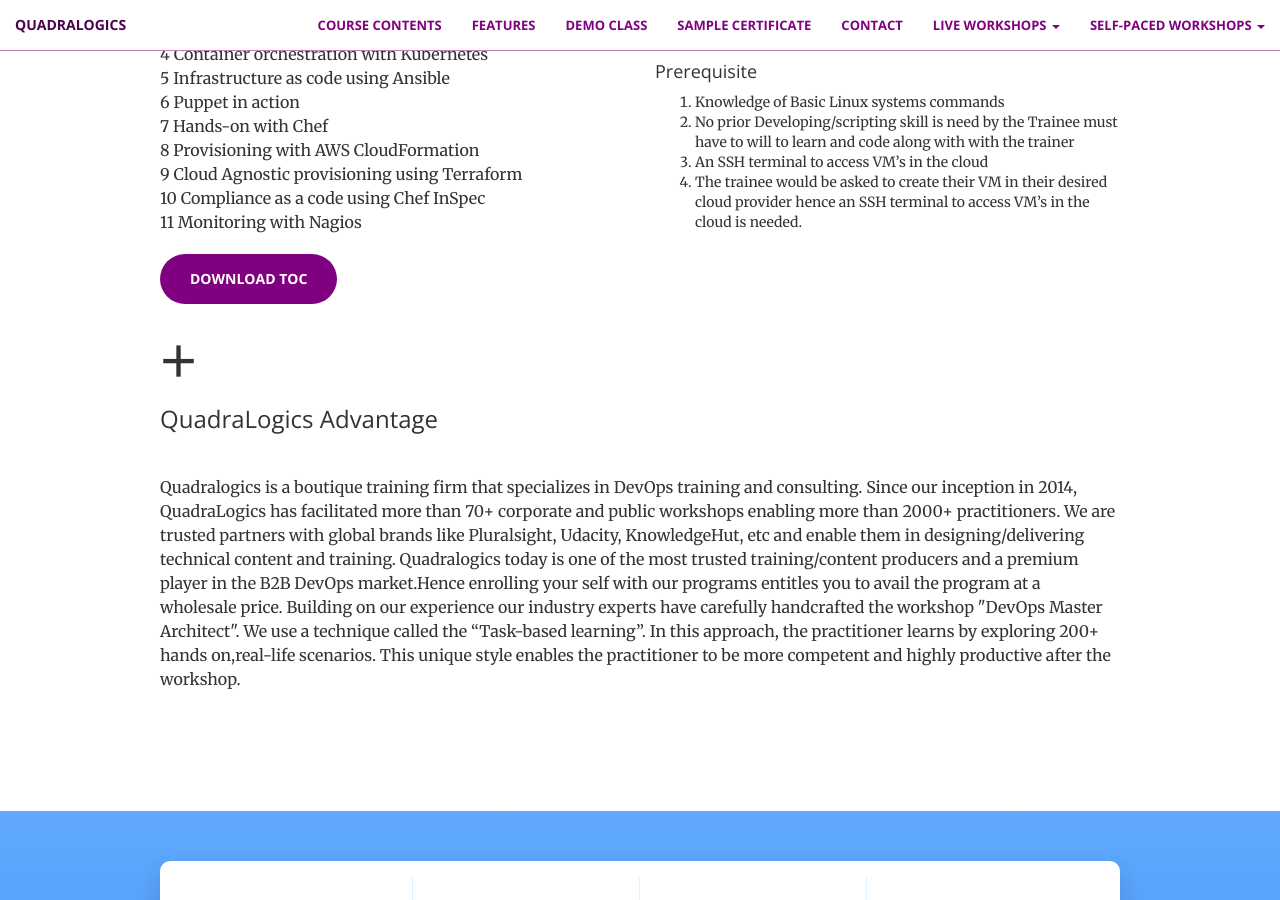
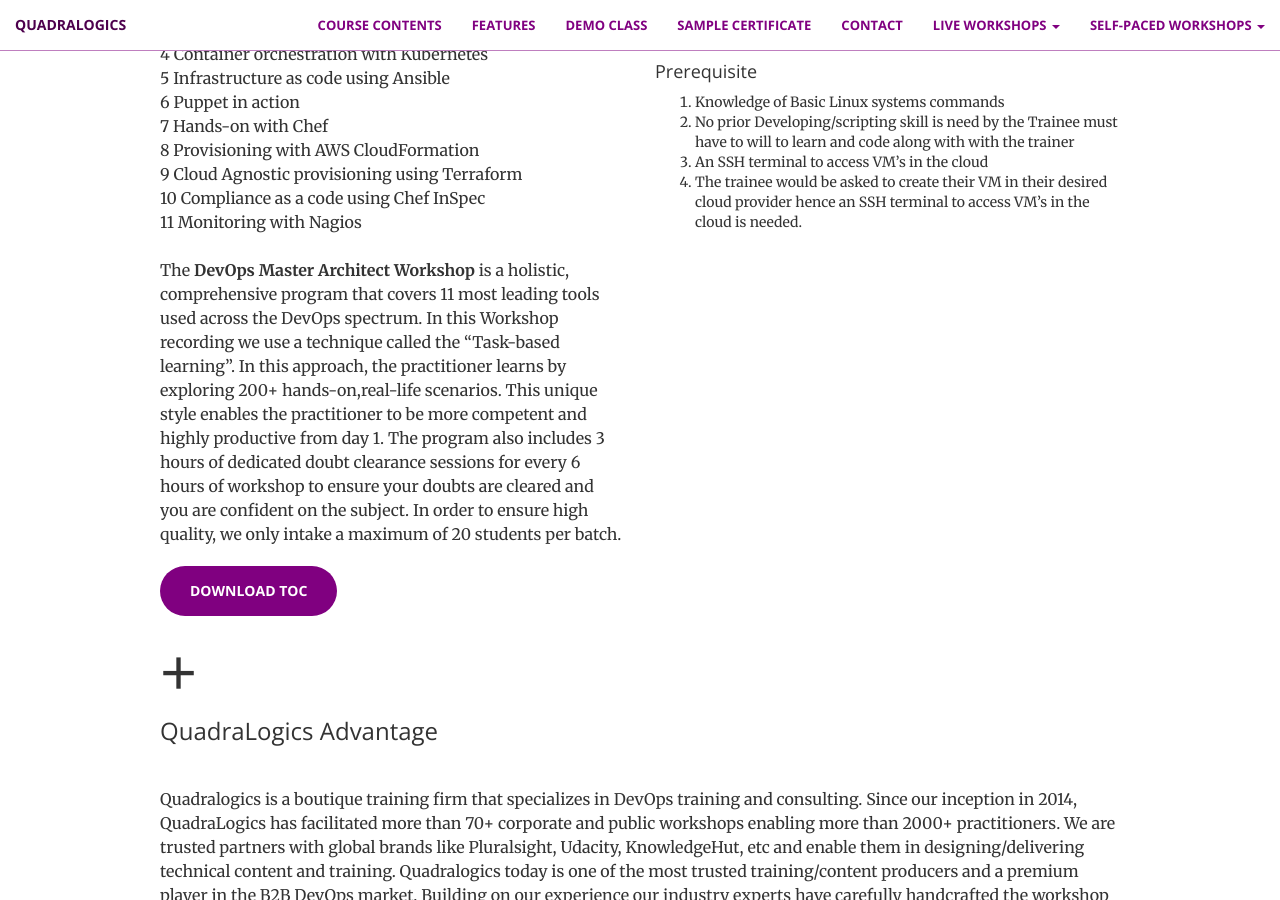
Before and after one commit to QuadraLogics/QuadraLogics.github.io, a Jekyll site: the page built from _selfpacetraining/DevOpsMasterArchitect.md, in a window 1280 px wide and 900 px high, scrolled down 2122 px. Built offline with Jekyll 4.4.1, drawn with Linux system fonts in a browser that asks for light colours; a script that is not in the unit is left out; comment, search, counter and statistics services are not loaded; some of the changed text lies outside the part shown.

Commit message:
typo fix

```diff
--- a/_selfpacetraining/DevOpsMasterArchitect.md
+++ b/_selfpacetraining/DevOpsMasterArchitect.md
@@ -23,7 +23,7 @@
 Services4: Our online training modules are hosted on Moodle a world-class LMS . You can access our content from your laptop or your mobile/tablet. You will have exclusive access to the LMS for 12 months from the start date of your purchase. Happy Learning !
 
 USPH: QuadraLogics Advantage
-USP: Quadralogics is a boutique training firm that specializes in DevOps training and consulting. Since our inception in 2014, QuadraLogics has facilitated more than 70+ corporate and public workshops enabling more than 2000+ practitioners. We are trusted partners with global brands like Pluralsight, Udacity, KnowledgeHut, etc and enable them in designing/delivering technical content and training. Quadralogics today is one of the most trusted training/content producers and a premium player in the B2B DevOps market.Hence enrolling your self with our programs entitles you to avail the program at a wholesale price. Building on our experience our industry experts have carefully handcrafted the workshop "DevOps Master Architect". We use a technique called the “Task-based learning”. In this approach, the practitioner learns by exploring 200+ hands on,real-life scenarios. This unique style enables the practitioner to be more competent and highly productive after the workshop.
+USP: Quadralogics is a boutique training firm that specializes in DevOps training and consulting. Since our inception in 2014, QuadraLogics has facilitated more than 70+ corporate and public workshops enabling more than 2000+ practitioners. We are trusted partners with global brands like Pluralsight, Udacity, KnowledgeHut, etc and enable them in designing/delivering technical content and training. Quadralogics today is one of the most trusted training/content producers and a premium player in the B2B DevOps market. Building on our experience our industry experts have carefully handcrafted the workshop "DevOps Master Architect". We use a technique called the “Task-based learning”. In this approach, the practitioner learns by exploring 200+ hands on,real-life scenarios. This unique style enables the practitioner to be more competent and highly productive after the workshop.
 
 TContentH: Course contents
 TContentB:
@@ -40,6 +40,8 @@
     10 Compliance as a code using Chef InSpec <br/>
     11 Monitoring with Nagios <br/>
 
+    <br/>
+    The <B>DevOps Master Architect Workshop</b> is a holistic, comprehensive program that covers 11 most leading tools used across the DevOps spectrum. In this Workshop recording we use a technique called the “Task-based learning”. In this approach, the practitioner learns by exploring 200+ hands-on,real-life scenarios. This unique style enables the practitioner to be more competent and highly productive from day 1. The program also includes 3 hours of dedicated doubt clearance sessions for every 6 hours of workshop to ensure your doubts are cleared and you are confident on the subject. In order to ensure high quality, we only intake a maximum of 20 students per batch.
 
 TContentLink: https://drive.google.com/u/0/uc?id=1jIOXTEolfSOy2nYpC1QxoVlfX_xn5Fns&export=download
 
```
Also changed, not shown: other parts of _selfpacetraining/DevOpsMasterArchitect.md (+3 -3 lines).
